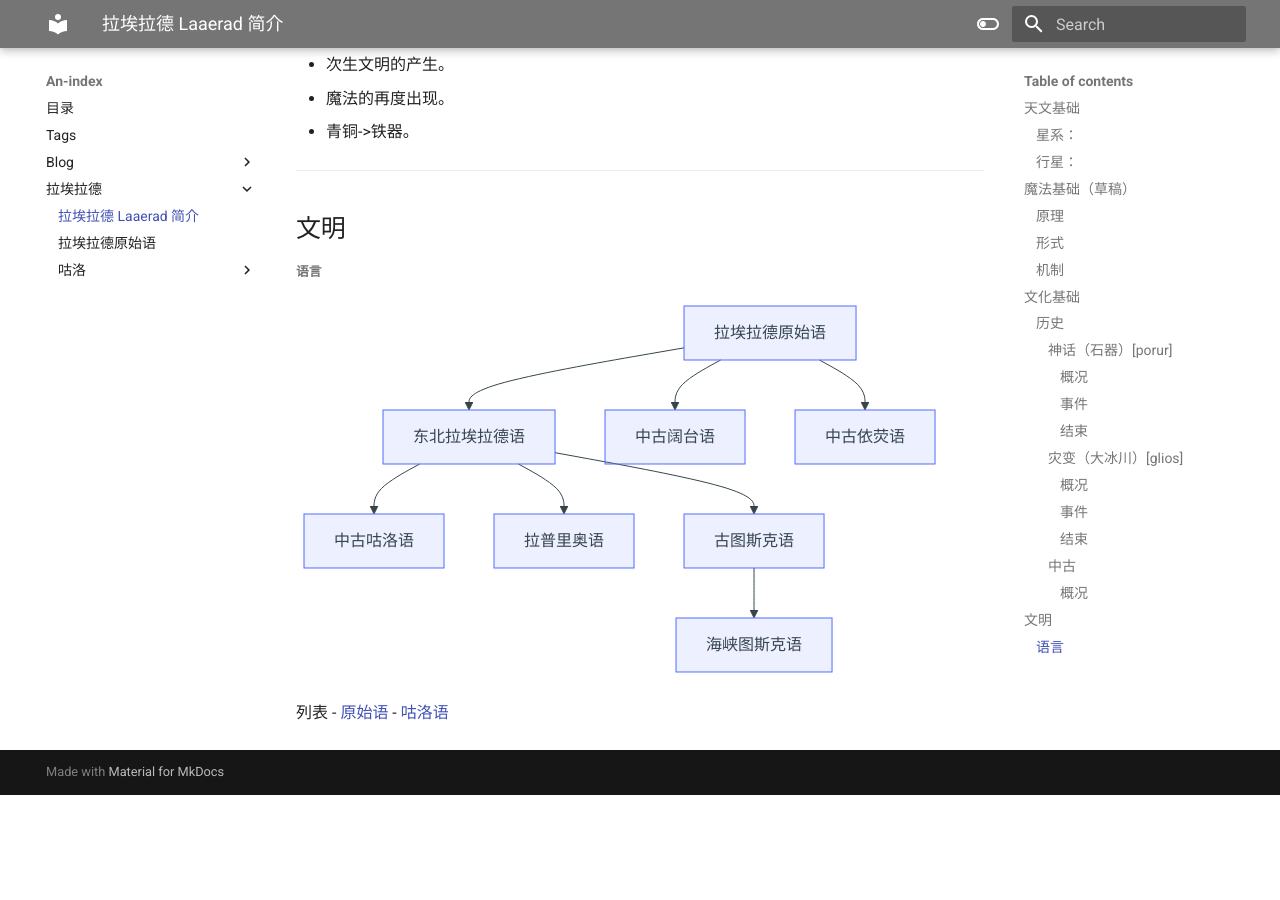
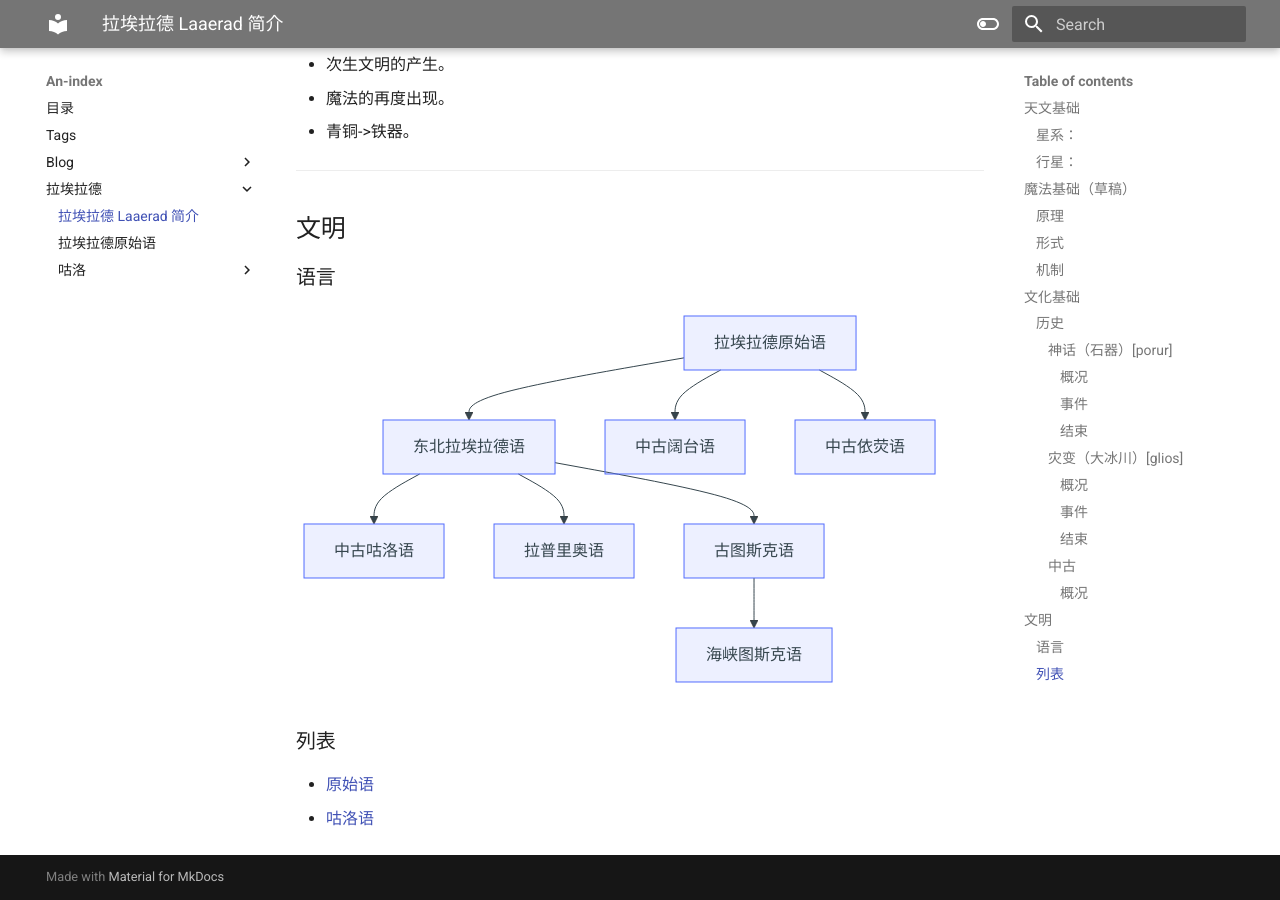
Before and after one commit to PhychiasLokDansk/Laaerad, an MkDocs documentation site: the page built from docs/拉埃拉德/laaerad 简介.md, in a window 1280 px wide and 900 px high, scrolled down 3122 px. Built offline with MkDocs 1.6.1 and Material for MkDocs 9.7.7, drawn with Linux system fonts in a browser that asks for light colours; before the commit the page ends 3917 px from its top, so only the background shows below that.

Commit message:
LAPTOP-UGNPREPA 2024-12-21:0:26:3

````diff
--- a/docs/拉埃拉德/laaerad 简介.md
+++ b/docs/拉埃拉德/laaerad 简介.md
@@ -104,7 +104,7 @@ share: "true"
 
 ## 文明
 
-##### 语言
+### 语言
 ```mermaid
 graph TD
   A[拉埃拉德原始语] --> B[东北拉埃拉德语];
@@ -115,6 +115,6 @@ graph TD
   A --> G[中古阔台语];
   A --> H[中古依荧语];
 ```
-列表
+### 列表
 - [原始语](%E5%8E%9F%E5%A7%8B%E8%AF%AD.md)
 - [咕洛语](%E5%92%95%E6%B4%9B%E8%AF%AD.md)
--- a/mkdocs.yml
+++ b/mkdocs.yml
@@ -66,3 +66,6 @@ extra_javascript:
   - https://polyfill.io/v3/polyfill.min.js?features=es6
   - https://cdn.jsdelivr.net/npm/mathjax@3/es5/tex-mml-chtml.js
   - https://unpkg.com/mermaid/dist/mermaid.min.js
+
+extra_css:
+  - stylesheets/extra.css
````
Also changed, not shown: docs/tags.md (+2 -1 lines), docs/拉埃拉德/咕洛/咕洛语.md (+2 -2 lines), 1 other file.
